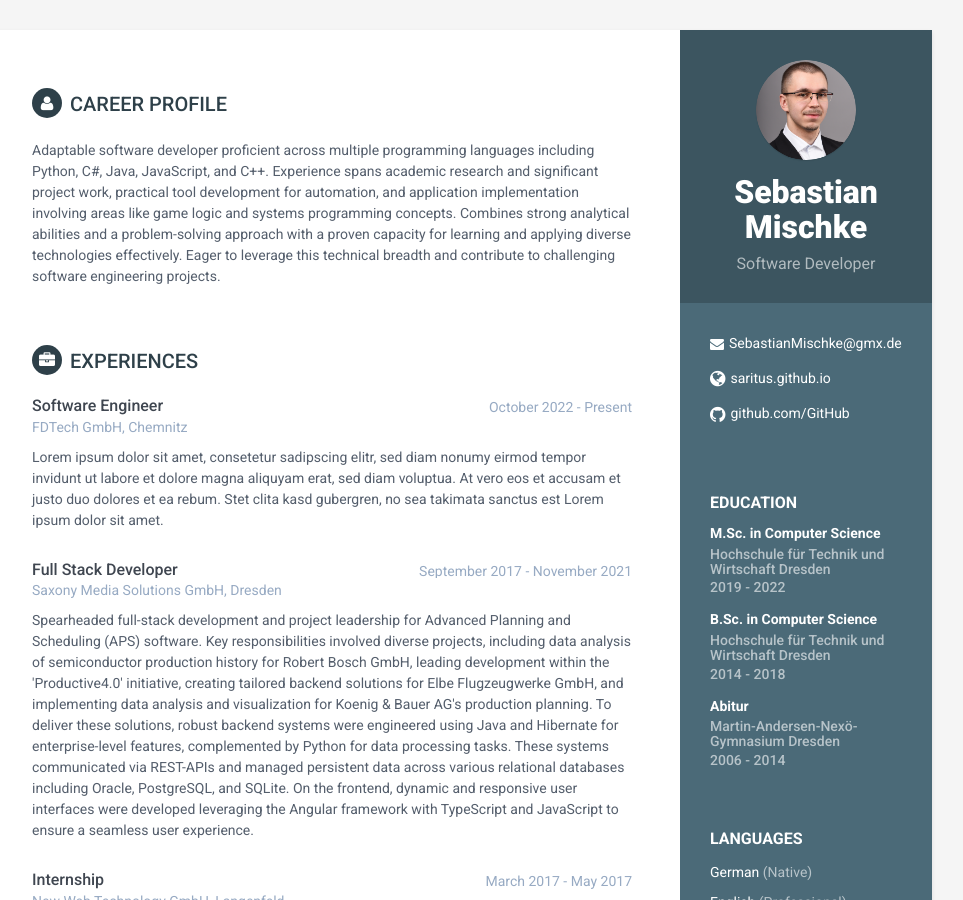
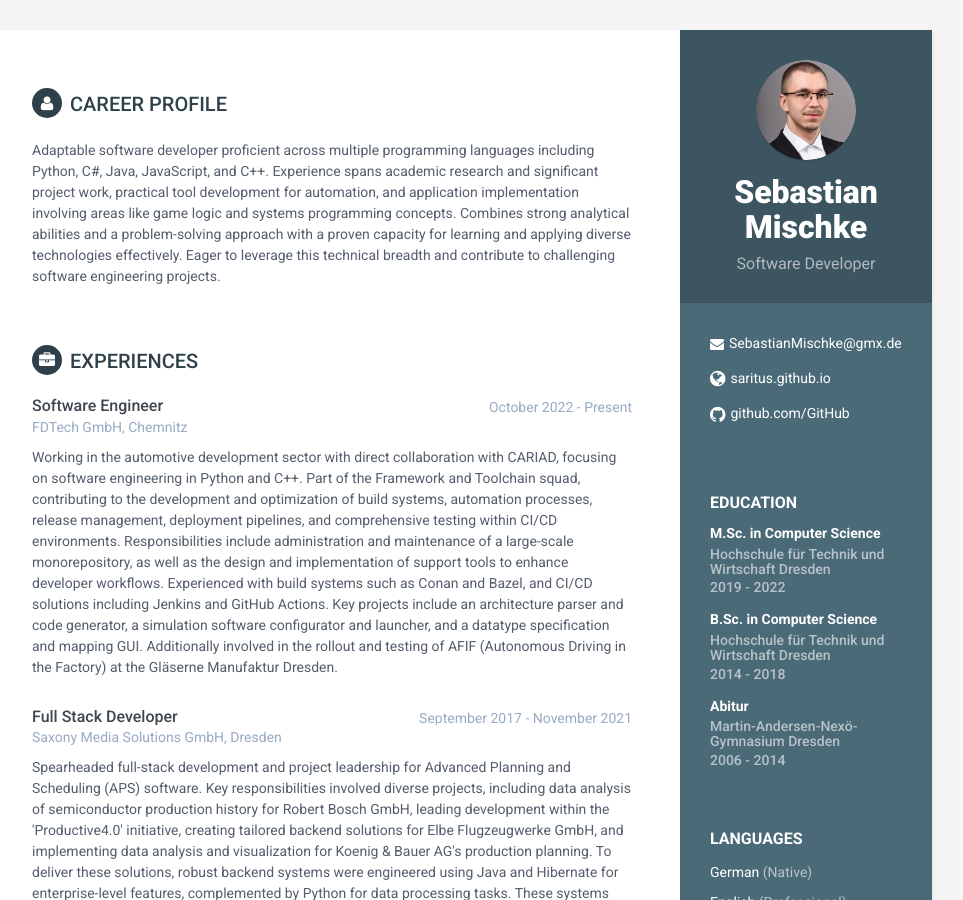
Before and after one commit to Saritus/saritus.github.io, a Jekyll site: the page built from index.html, in a window 1280 px wide and 900 px high. Shown: the whole window, without its empty margins (188-1151 px from the left). Built offline with Jekyll 4.4.1, drawn with Linux system fonts in a browser that asks for light colours.

Commit message:
Update experience.html

```diff
--- a/_includes/experience.html
+++ b/_includes/experience.html
@@ -11,10 +11,13 @@
     </div>
     <div class="details">
       <p>
-        Lorem ipsum dolor sit amet, consetetur sadipscing elitr, sed diam nonumy eirmod tempor invidunt
-        ut labore et dolore magna aliquyam erat, sed diam voluptua. At vero eos et accusam et justo duo
-        dolores et ea rebum. Stet clita kasd gubergren, no sea takimata sanctus est Lorem ipsum dolor
-        sit amet.
+        Working in the automotive development sector with direct collaboration with CARIAD, focusing on software engineering in Python and C++.
+        Part of the Framework and Toolchain squad, contributing to the development and optimization of build systems, automation processes,
+        release management, deployment pipelines, and comprehensive testing within CI/CD environments. Responsibilities include administration
+        and maintenance of a large-scale monorepository, as well as the design and implementation of support tools to enhance developer workflows.
+        Experienced with build systems such as Conan and Bazel, and CI/CD solutions including Jenkins and GitHub Actions. Key projects include an
+        architecture parser and code generator, a simulation software configurator and launcher, and a datatype specification and mapping GUI.
+        Additionally involved in the rollout and testing of AFIF (Autonomous Driving in the Factory) at the Gläserne Manufaktur Dresden.
       </p>
     </div>
   </div>
```
